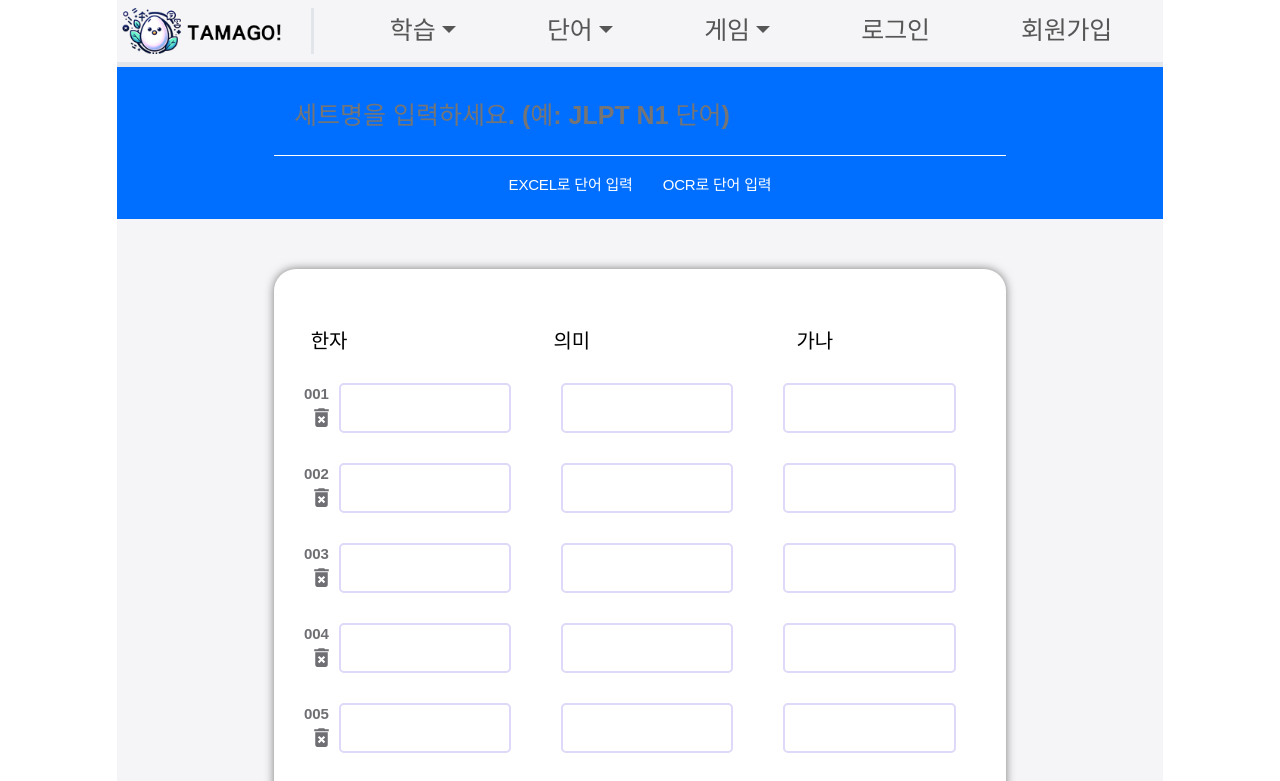
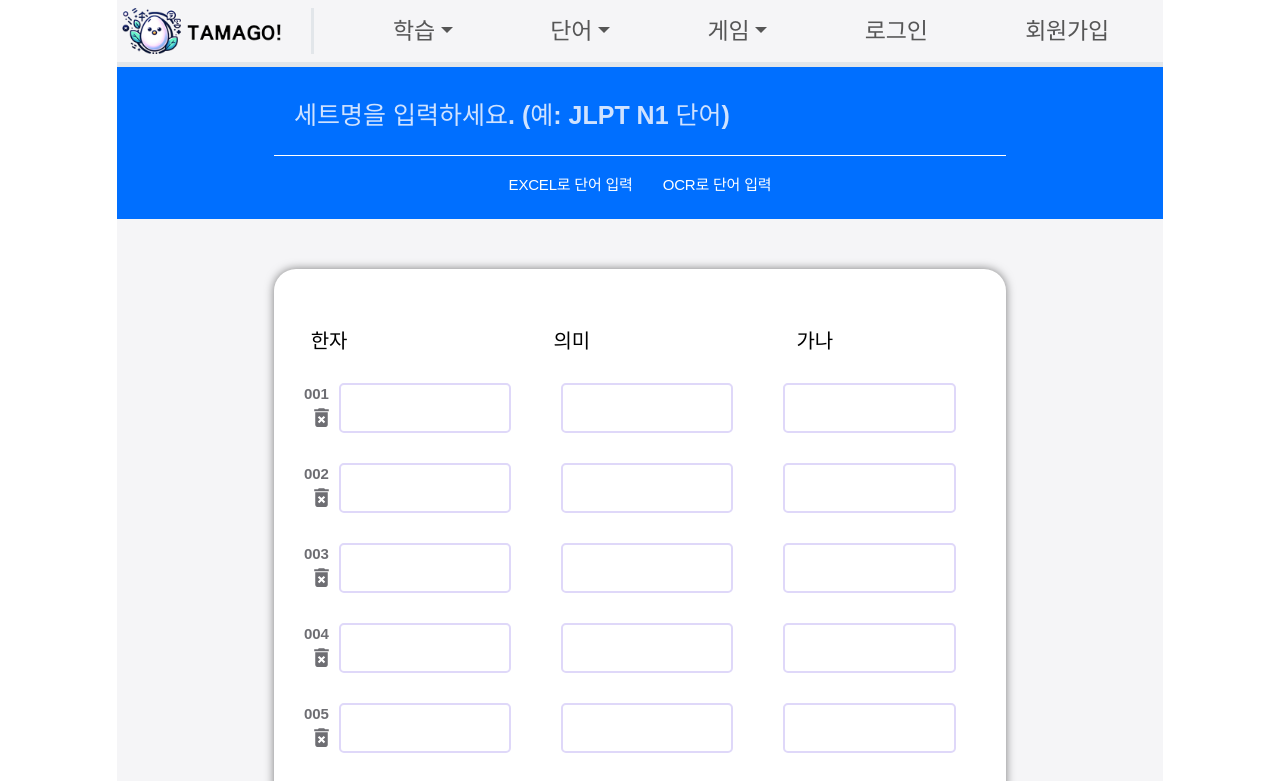
Before and after one commit to GonuKim/frontend, a React (Vite) app: page /CreateWord in a window 1280 px wide. Shown: the top 781 px of the page. Built offline with nearby package versions, Linux system fonts and the light colour scheme; a web font is replaced by a local one.

Commit message:
✨ feat : Fix NavBar to Link for SPA & Change font color Modal

```diff
--- a/src/components/Navbar.tsx
+++ b/src/components/Navbar.tsx
@@ -7,6 +7,8 @@ import logo from "../img/tamago_logo.png";
 import styles from "../css/nav.module.css";
 import { useAuth } from "../contexts/AuthContext";
 import instance from "../api/axios";
+import { Link } from "react-router-dom";
+
 const MainNavbar: React.FC = () => {
   const { isLoggedIn, setIsLoggedIn } = useAuth();
 
@@ -50,8 +52,10 @@ const MainNavbar: React.FC = () => {
   return (
     <Navbar className={styles.navbar} data-bs-theme="white">
       <Container className={styles.nav_container}>
-        <Navbar.Brand className={styles.logo_container} href="/">
-          <img className={styles.logo} src={logo} alt="" />
+        <Navbar.Brand className={styles.logo_container}>
+          <Link to="/">
+            <img className={styles.logo} src={logo} alt="" />
+          </Link>
         </Navbar.Brand>
         <Nav className={styles.nav_content}>
           <NavDropdown title="학습" id="basic-nav-dropdown">
@@ -72,11 +76,16 @@ const MainNavbar: React.FC = () => {
           <NavDropdown title="단어" id="basic-nav-dropdown">
             <NavDropdown.Item
               className={styles.dropdown_item}
-              href="/CreateWord"
+              as={Link}
+              to="/CreateWord"
             >
               단어장 만들기
             </NavDropdown.Item>
-            <NavDropdown.Item className={styles.dropdown_item} href="/MySet">
+            <NavDropdown.Item
+              className={styles.dropdown_item}
+              as={Link}
+              to="/MySet"
+            >
               내가 만든 단어장
             </NavDropdown.Item>
             <NavDropdown.Item
@@ -94,16 +103,25 @@ const MainNavbar: React.FC = () => {
           </NavDropdown>
 
           <NavDropdown title="게임" id="basic-nav-dropdown">
-            <NavDropdown.Item className={styles.dropdown_item} href="/game">
+            <NavDropdown.Item
+              className={styles.dropdown_item}
+              as={Link}
+              to="/game"
+            >
               Word of World
             </NavDropdown.Item>
             <NavDropdown.Item
               className={styles.dropdown_item}
-              href="/FlipWord"
+              as={Link}
+              to="/FlipWord"
             >
               단어 뒤집기
             </NavDropdown.Item>
-            <NavDropdown.Item className={styles.dropdown_item} href="/Typing">
+            <NavDropdown.Item
+              className={styles.dropdown_item}
+              as={Link}
+              to="/Typing"
+            >
               일어 타자 연습
             </NavDropdown.Item>
           </NavDropdown>
@@ -114,8 +132,12 @@ const MainNavbar: React.FC = () => {
             </Nav.Link>
           ) : (
             <>
-              <Nav.Link href="/SignIn">로그인</Nav.Link>
-              <Nav.Link href="/SignUp">회원가입</Nav.Link>
+              <Nav.Link as={Link} to="/SignIn">
+                로그인
+              </Nav.Link>
+              <Nav.Link as={Link} to="/SignUp">
+                회원가입
+              </Nav.Link>
             </>
           )}
         </Nav>
--- a/src/css/CreateWordPage.module.css
+++ b/src/css/CreateWordPage.module.css
@@ -45,6 +45,10 @@ body {
     width: 85%;
     padding: 1rem;
   }
+}
+
+.set_name_input::placeholder {
+  color: #cfe2ff;
 }
 
 .external_res_wrap {
--- a/src/css/modal.module.css
+++ b/src/css/modal.module.css
@@ -20,6 +20,14 @@
   height: auto;
   max-width: 100%;
   border: 1px solid #e2e6ea;
+
+  @media (max-width: 900px) {
+    width: 55vw;
+  }
+
+  @media (max-width: 600px) {
+    width: 75vw;
+  }
 }
 
 .top_text_container {
--- a/src/css/nav.module.css
+++ b/src/css/nav.module.css
@@ -30,7 +30,7 @@
 }
 
 .navbar {
-  font-size: 2.5rem;
+  font-size: 2.3rem;
   display: flex;
   justify-content: center !important;
   align-items: center;
```
